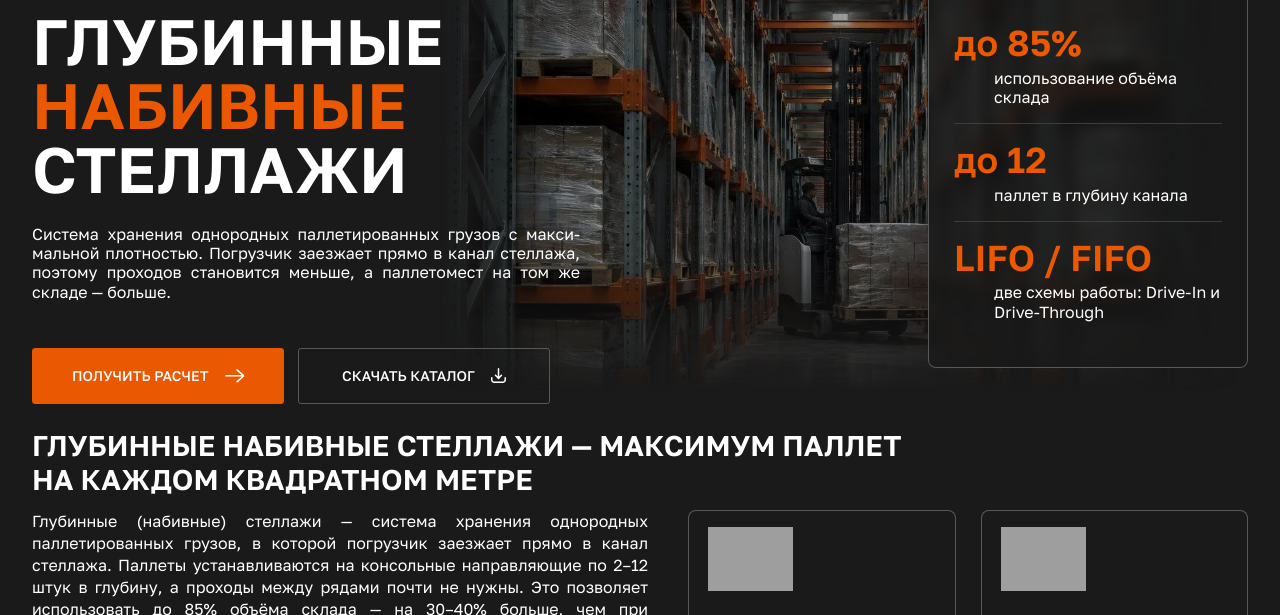
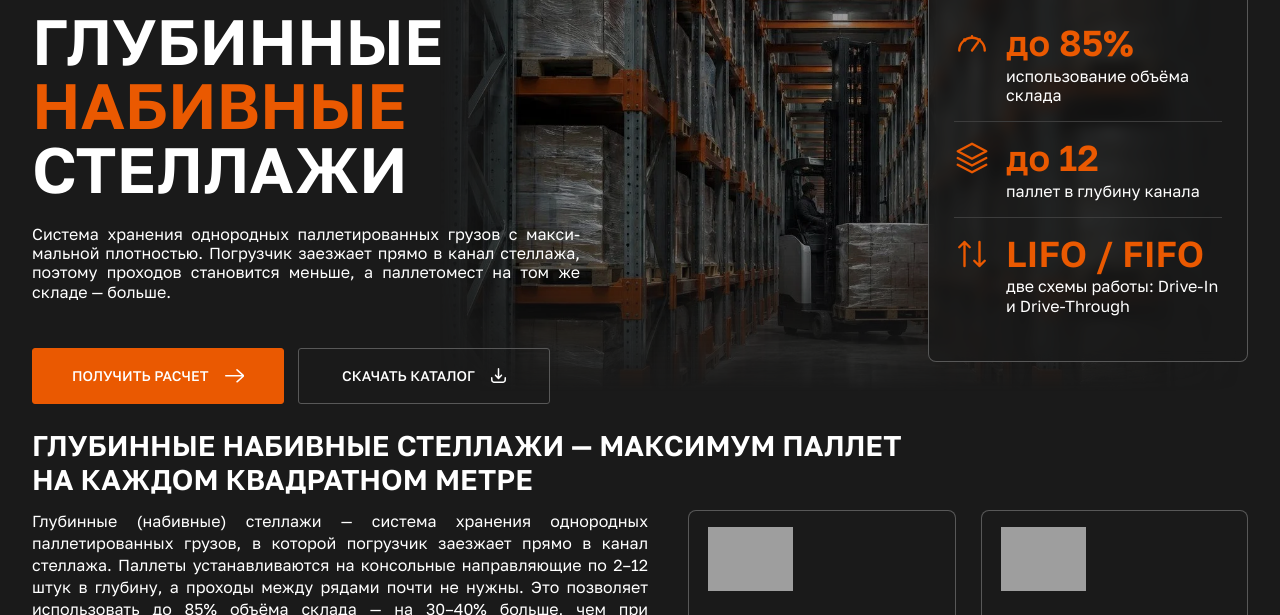
Before and after one commit to mnvlv/pages-preview, a plain HTML site: page glubinnye-stellazhi.html in a window 1280 px wide. Shown: the part 185-800 px from the top of the page. Drawn offline with Linux system fonts and the light colour scheme; grey boxes are pictures that could not be loaded.

Commit message:
Глубинные стеллажи: иконки в карточке ключевых параметров

```diff
--- a/css/deep.css
+++ b/css/deep.css
@@ -15,7 +15,12 @@
 .dp-params dl > div { padding: 16px 0; border-top: 1px solid #3d3d3d; }
 .dp-params dl > div:first-child { border-top: 0; }
 .dp-params dt { font-size: 36px; font-weight: 600; line-height: 1.1; color: var(--c-accent); }
-.dp-params dd { margin-top: 6px; font-size: 16px; line-height: 1.2; color: var(--c-text-2); }
+.dp-p { display: grid; grid-template-columns: 36px minmax(0, 1fr); column-gap: 16px; align-items: start; }
+.dp-p::before { content: ''; grid-row: 1 / 3; width: 36px; height: 36px; margin-top: 2px; background: var(--dp-ic) center / contain no-repeat; }
+.dp-p--gauge { --dp-ic: url(../img/deep/p-gauge.svg); }
+.dp-p--layers { --dp-ic: url(../img/deep/p-layers.svg); }
+.dp-p--updown { --dp-ic: url(../img/deep/p-updown.svg); }
+.dp-params dd { margin: 4px 0 0; font-size: 16px; line-height: 1.2; color: var(--c-text-2); }
 
 /* ---------- 3D-окно (конструктор подключим позже) ---------- */
 .dp-cfg .rk-cfg__start { min-height: 480px; background: radial-gradient(120% 95% at 50% 40%, #6c7077 0%, #52565c 55%, #43464c 100%); }
@@ -105,7 +110,7 @@
   .dp-hero .m-hero__inner { grid-template-columns: minmax(0, 1fr); }
   .dp-params { margin-top: 0; padding: 22px 24px 8px; }
   .dp-params dl { display: grid; grid-template-columns: repeat(3, minmax(0, 1fr)); gap: 20px; }
-  .dp-params dl > div, .dp-params dl > div:first-child { padding: 12px 0 0; border-top: 1px solid #3d3d3d; }
+  .dp-params dl > div, .dp-params dl > div:first-child { padding: 14px 0 12px; border-top: 1px solid #3d3d3d; }
   .dp-steps { display: flex; gap: 14px; margin: 28px -16px 0; padding: 0 16px 4px; overflow-x: auto; scroll-snap-type: x mandatory; scrollbar-width: none; }
   .dp-steps::-webkit-scrollbar { display: none; }
   .dp-step { flex: 0 0 31%; scroll-snap-align: start; }
--- a/glubinnye-stellazhi.html
+++ b/glubinnye-stellazhi.html
@@ -13,7 +13,7 @@
   <link rel="stylesheet" href="css/mining.css?v=7">
   <link rel="stylesheet" href="css/catalog.css?v=22">
   <link rel="stylesheet" href="css/racks.css?v=48">
-  <link rel="stylesheet" href="css/deep.css?v=6">
+  <link rel="stylesheet" href="css/deep.css?v=8">
   <link rel="stylesheet" href="css/unify.css?v=4">
 </head>
 <body class="page-racks page-racks--fold page-deep">
@@ -134,9 +134,9 @@
       <aside class="dp-params" aria-label="Ключевые параметры">
         <h2 class="dp-params__title">Ключевые параметры</h2>
         <dl>
-          <div><dt>до 85%</dt><dd>использование объёма склада</dd></div>
-          <div><dt>до 12</dt><dd>паллет в глубину канала</dd></div>
-          <div><dt>LIFO / FIFO</dt><dd>две схемы работы: Drive-In и Drive-Through</dd></div>
+          <div class="dp-p dp-p--gauge"><dt>до 85%</dt><dd>использование объёма склада</dd></div>
+          <div class="dp-p dp-p--layers"><dt>до 12</dt><dd>паллет в глубину канала</dd></div>
+          <div class="dp-p dp-p--updown"><dt>LIFO / FIFO</dt><dd>две схемы работы: Drive-In и Drive-Through</dd></div>
         </dl>
       </aside>
     </div>
```
Also changed, not shown: img/deep/p-gauge.svg (added), img/deep/p-layers.svg (added), img/deep/p-updown.svg (added).
